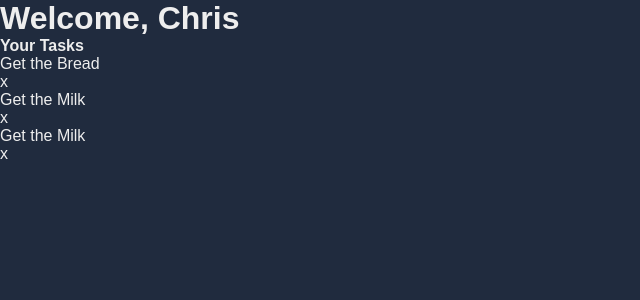
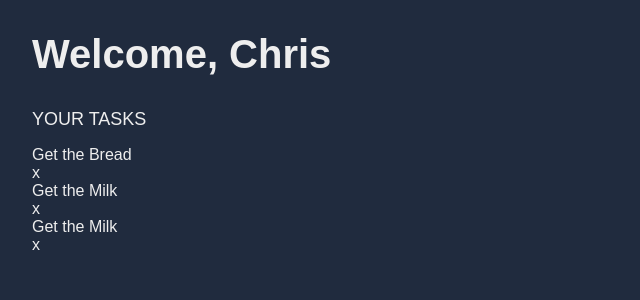
Before and after one commit to chrism-la/TodoApp, a React (Create React App) app in the folder client/: page / in a window 1280 px wide. Shown: the top 300 px of the page, without its empty margins (0-640 px from the left). Built offline with nearby package versions, Linux system fonts and the light colour scheme.

Commit message:
styled Header elements

```diff
--- a/client/src/index.css
+++ b/client/src/index.css
@@ -18,3 +18,21 @@ body {
   background-color: var(--dark-alt);
   color: var(--light);
 }
+
+.App {
+  padding: 32px;
+}
+
+h1 {
+  font-size: 40px;
+  font-weight: 700;
+  margin-bottom: 32px;
+}
+
+h4 {
+  font-size: 18px;
+  columns: var(--light-alt);
+  text-transform: uppercase;
+  font-weight: 400;
+  margin-bottom: 16px;
+}
```
